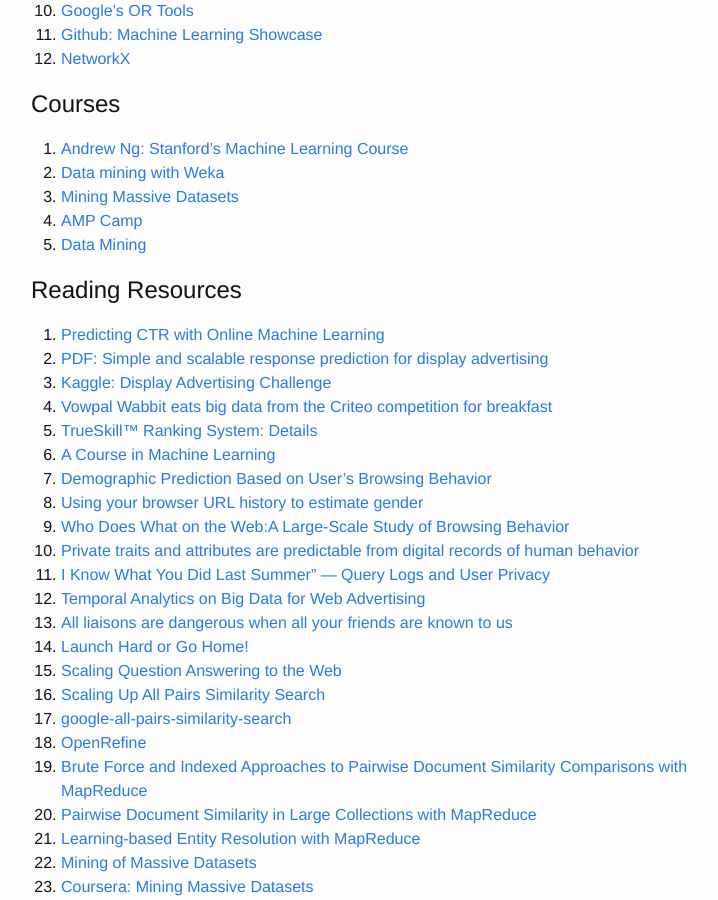
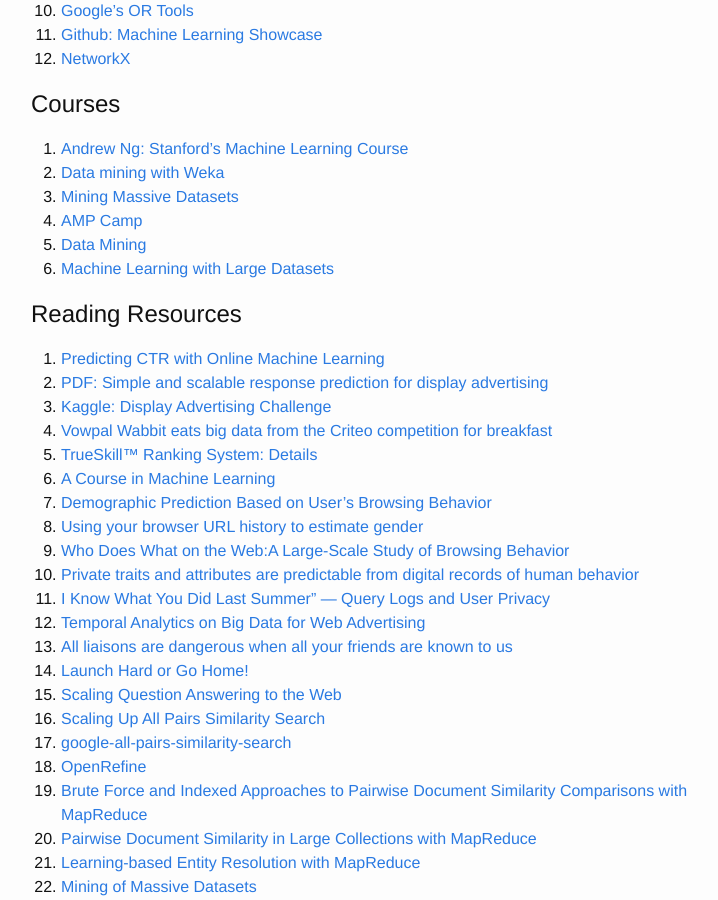
Before and after one commit to sidharthshah/sidharthshah.github.com, a Jekyll site: the page built from machine-learning.md, in a window 1280 px wide and 900 px high, scrolled down 488 px. Shown: the whole window, without its empty margins (239-957 px from the left). Built offline with Jekyll 4.4.1, drawn with Linux system fonts in a browser that asks for light colours.

Commit message:
added link to William Choen's Course

```diff
--- a/machine-learning.md
+++ b/machine-learning.md
@@ -26,6 +26,7 @@
 3. [Mining Massive Datasets](https://class.coursera.org/mmds-001)
 4. [AMP Camp](http://ampcamp.berkeley.edu)
 5. [Data Mining](http://www.cs.utah.edu/~jeffp/teaching/cs5140.html)
+6. [Machine Learning with Large Datasets](http://curtis.ml.cmu.edu/w/courses/index.php/Machine_Learning_with_Large_Datasets_10-605_in_Spring_2014)
 
 
 Reading Resources
```
